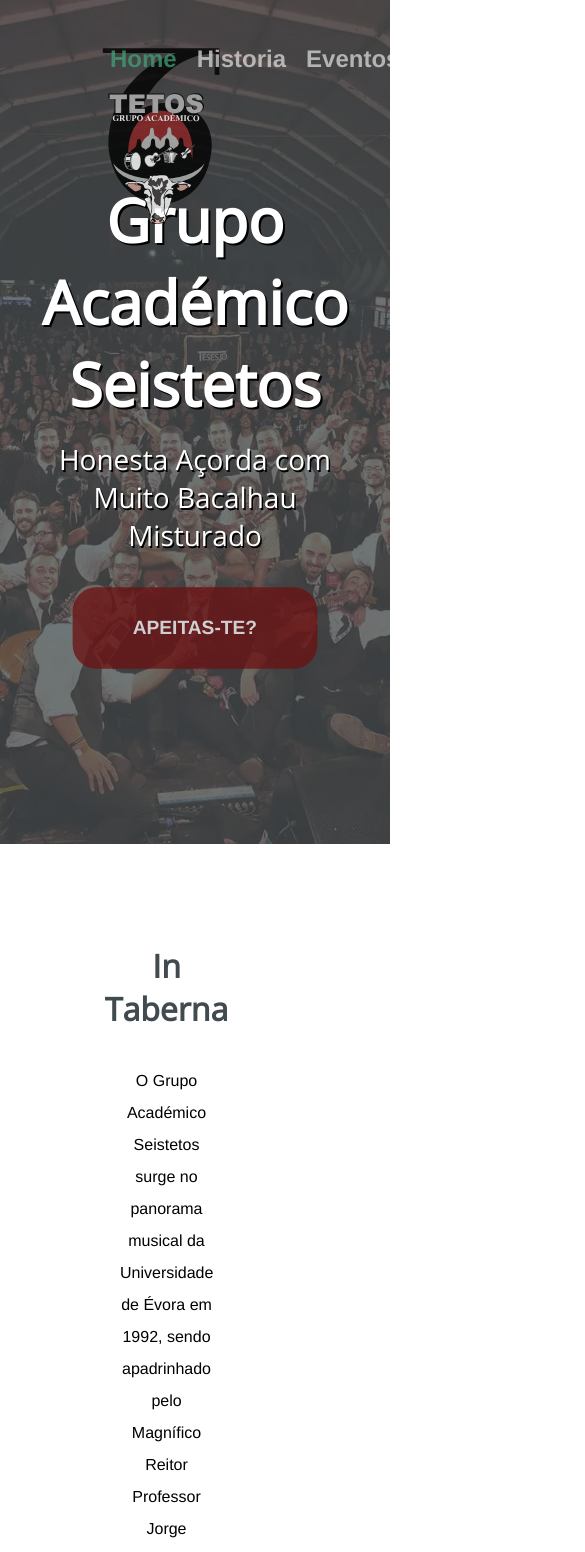
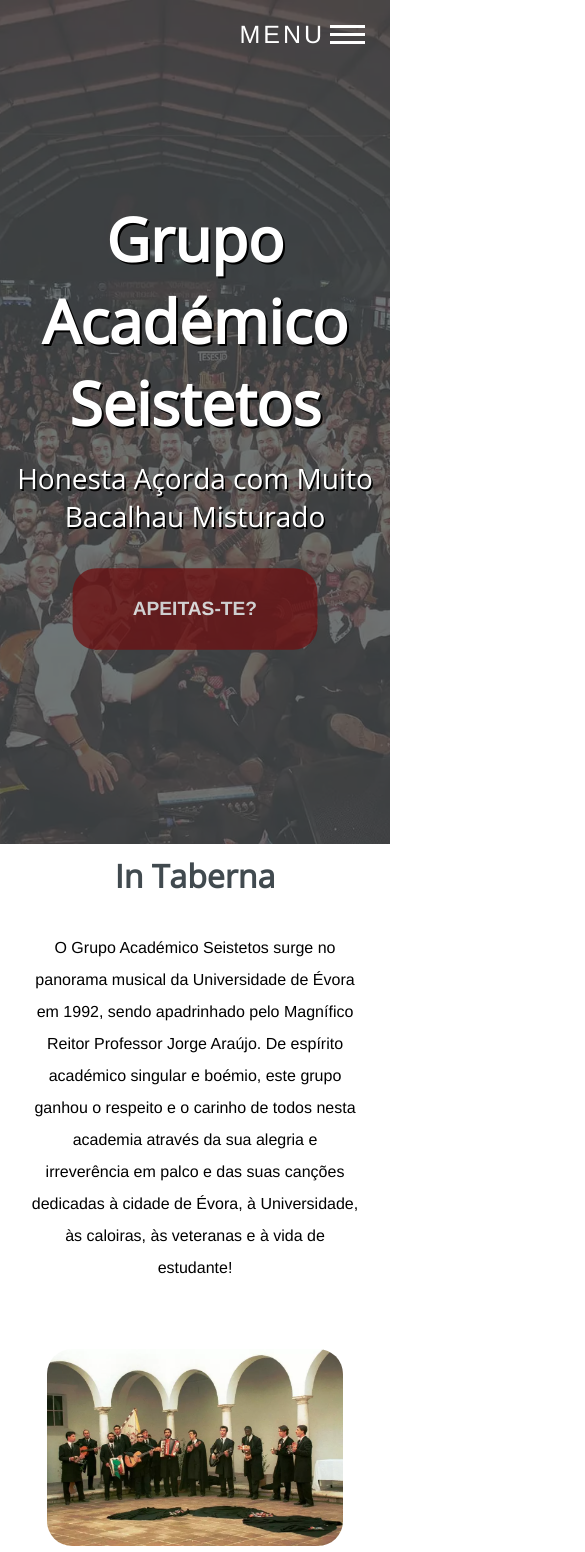
Before and after one commit to MrValraven/seistetos, a Vue app: page /#/ in a window 390 px wide. Shown: the top 1552 px of the page, 585 px wide, since content can reach past the window. Built offline with nearby package versions, Linux system fonts and the light colour scheme.

Commit message:
added mobile mode

```diff
--- a/src/components/FeatureCard.vue
+++ b/src/components/FeatureCard.vue
@@ -32,7 +32,6 @@
 	padding: 20px;
 	text-align: center;
 	margin: 10px;
-    box-shadow: -4px -4px 15px rgba(255,255,255,1) , 4px 4px 15px rgba(0,0,0,0.1);
 
     i {
         font-size: 50px;
--- /dev/null
+++ b/src/components/NavbarMobile.vue
@@ -0,0 +1,127 @@
+<template>
+    <nav class="mobileNav">
+        <ul class="navLinks" :class="isActive">
+            <li><router-link to="/">Home</router-link></li>
+            <li><router-link :to="{ name: 'Historia' }">Historia</router-link></li>
+            <li><router-link :to="{ name: 'Eventos' }">Eventos</router-link></li>
+            <li><router-link :to="{ name: 'Tetos' }">Tetos</router-link></li>
+            <li><router-link :to="{ name: 'Discografia' }">Discografia</router-link></li>
+            <li><router-link :to="{ name: 'Contactos' }">Contactos</router-link></li>
+        </ul>
+
+        <div class="burger" @click="toggleClass()">
+            <div class="burgerText">MENU</div>
+            <div class="drawing" :class="newClass">
+                <div class="line1"></div>
+                <div class="line2"></div>
+                <div class="line3"></div>
+            </div>
+        </div>
+
+    </nav>
+</template>
+
+<script lang="ts">
+import { defineComponent } from 'vue'
+export default defineComponent({
+    name: "MobileNav",
+    data() {
+        return {
+            toggle: false,
+            newClass: "",
+            isActive: "",
+        }
+    },
+    methods: {
+        toggleClass() {
+            this.toggle = !this.toggle;
+            this.toggle ? this.newClass = "toggle" : this.newClass = "";
+            this.toggle ? this.isActive = "isActive" : this.isActive = "";
+        }
+    }
+});
+</script>
+
+<style lang="scss">
+
+body {
+		overflow-x: hidden;
+	}
+
+.mobileNav {
+    position: absolute;
+	z-index: 10;
+	width: 100%;
+	opacity: 1;
+	color: #fff;
+	padding: 35px 100px 0;
+
+    .navLinks {
+        position: absolute;
+        right: 0px;
+        height: 100vh;
+        top: 0vh;
+        background-color: #6d1112;
+        display: none;
+        flex-direction: column;
+        align-items: center;
+        justify-content: space-around;
+        opacity: 0;
+        width: 100%;
+        transition: all 0.4s ease-in;
+
+        li {
+            opacity: 1;
+            letter-spacing: 5px;
+            font-size: 20px;
+            text-transform: uppercase;
+        }
+	}
+
+    .isActive {
+        transform: translateX(0%);
+        display: flex;
+        opacity: 1;
+    }
+
+    .burger {
+        display: flex;
+        cursor: pointer;
+        position: fixed;
+        top: 20px;
+        right: 20px;
+
+        .burgerText {
+            font-size: 25px;
+            letter-spacing: 3px;
+        }
+
+        .drawing div{
+            width: 35px;
+            height: 3px;
+            margin: 5px;
+            background-color: white;
+            transition: all 0.3s ease;
+        }
+
+         .toggle {
+
+            .line1 {
+                transform: rotate(-45deg) translate(-5px, 6px);
+            }
+
+            .line2 {
+                opacity: 0;
+            }
+
+            .line3 {
+                transform: rotate(45deg) translate(-5px, -6px);
+            }
+
+        }
+
+    }
+}
+
+
+</style>
--- a/src/components/SmallCard.vue
+++ b/src/components/SmallCard.vue
@@ -24,7 +24,7 @@
 });
 </script>>
 
-<style lang="scss">
+<style lang="scss" scoped>
 
 .box {
 	position: relative;
--- a/src/components/Song.vue
+++ b/src/components/Song.vue
@@ -24,7 +24,7 @@
 });
 </script>
 
-<style lang="scss">
+<style lang="scss" scoped>
 
 .song {
     font-size: 30px;
--- a/src/components/SongCard.vue
+++ b/src/components/SongCard.vue
@@ -31,7 +31,7 @@
 });
 </script>
 
-<style>
+<style scoped>
 
 
 .musicas {
--- a/src/components/TetoCard.vue
+++ b/src/components/TetoCard.vue
@@ -20,11 +20,10 @@
 });
 </script>
 
-<style lang="scss">
+<style lang="scss" scoped>
 
 .card {
     margin: 10px;
-    box-shadow: -4px -4px 15px rgba(255,255,255,1) , 4px 4px 15px rgba(0,0,0,0.1);
 
     p {
         justify-content: center;
@@ -53,4 +52,11 @@
 
 }
 
+@media (max-width: 400px) {
+    .card {
+      padding: 10px;
+    }
+
+}
+
 </style>
--- a/src/views/Eventos.vue
+++ b/src/views/Eventos.vue
@@ -1,6 +1,7 @@
 <template>
   <ScrollToTopButton v-if="!isAtTop"  @click="scrollToElement('.header')"/>
-  <Navbar />
+  <NavbarMobile v-if="mobileMode" />
+  <Navbar v-if="!mobileMode" />
   <Hero :backgroundImage="getImgURL('tetosMatriculas.webp')" title="Os nossos Eventos" subtitle="Honesta Açorda com Muito Bacalhau Misturado" callToAction="Apeitas-te?" />
   <section class="ourStory">
     <ul class="indice">
@@ -48,6 +49,7 @@
 <script lang="ts">
 import { defineComponent } from 'vue';
 import Navbar from '../components/Navbar.vue';
+import NavbarMobile from '../components/NavbarMobile.vue';
 import Hero from '../components/Hero.vue';
 import ApeitaBtn from '../components/ApeitaBtn.vue';
 import TextCard from '../components/TextCard.vue';
@@ -59,6 +61,7 @@
   data() {
     return {
       isAtTop: true,
+      mobileMode: false,
       showingDefault: true,
       showingBadalo: false,
       showingBaile: false,
@@ -130,6 +133,7 @@
   },
   components: {
     Navbar,
+    NavbarMobile,
     ApeitaBtn,
     ScrollToTopButton,
     TextCard,
@@ -138,9 +142,12 @@
   },
   created() {
     window.addEventListener('scroll', this.handleScroll);
+    this.handleResize();
+    window.addEventListener('resize', this.handleResize);
   },
   unmounted() {
     window.removeEventListener('scroll', this.handleScroll);
+    window.removeEventListener('resize', this.handleResize);
   },
   methods: {
     getImgURL(image: String) {
@@ -155,6 +162,9 @@
     },
     handleScroll () {
       window.pageYOffset >= 100 ? this.isAtTop = false : this.isAtTop = true;
+    },
+    handleResize () {
+      this.mobileMode = window.innerWidth <= 1015;
     },
     showBadalo() {
       this.showingBadalo = true;
--- a/src/views/Home.vue
+++ b/src/views/Home.vue
@@ -1,6 +1,7 @@
 <template>
-  <ScrollToTopButton v-if="!isAtTop"  @click="scrollToElement('.header')"/>
-  <Navbar class="navbar" />
+  <ScrollToTopButton v-if="!isAtTop"  @click="scrollToElement('body')"/>
+  <NavbarMobile v-if="mobileMode" />
+  <Navbar v-if="!mobileMode" class="navbar" />
   <Hero :backgroundImage="getImgURL('tetosRececao.webp')" title="Grupo Académico Seistetos" subtitle="Honesta Açorda com Muito Bacalhau Misturado" callToAction="Apeitas-te?" />
 
   <section class="work">
@@ -27,9 +28,9 @@
        <FeatureCard v-for="feature in features" :key="feature.id" :icon="feature.icon" :title="feature.subtitle" :description="feature.description" />
     </ul>
 
-    <div class="viagens">
+    <div v-if="!mobileMode" class="viagens">
       <img class="viagens" src="../assets/media/tetosLisboa.webp" alt="">
-      <img class="viagens" src="../assets/media/tetosCovilha.webp" alt="">
+      <img  class="viagens" src="../assets/media/tetosCovilha.webp" alt="">
     </div>
 	</section>
 
@@ -50,7 +51,7 @@
 		<p>Tens vontade de aprender, orgulho para demonstrar o teu espirito académico, um estomâgo e fígado impertubável? Estás pronto para sair para a rua, cantar as nossas canções, trovando à luz da lua para conquistar corações?</p>
 		<hr>
 
-		<ApeitaBtn callToAction="Contacta-nos!" />
+		<router-link class="routerLink" :to="{ name: 'Contactos' }" ><ApeitaBtn callToAction="Contacta-nos!" /></router-link>
 	</section>
   <Footer />
 </template>
@@ -58,6 +59,7 @@
 <script lang="ts">
 import { defineComponent } from 'vue';
 import Navbar from '../components/Navbar.vue';
+import NavbarMobile from '../components/NavbarMobile.vue';
 import Hero from '../components/Hero.vue';
 import ApeitaBtn from '../components/ApeitaBtn.vue';
 import ScrollToTopButton from '../components/ScrollToTopButton.vue';
@@ -70,6 +72,7 @@
   data() {
     return {
       isAtTop: true,
+      mobileMode: false,
       tetosReviews: [
         {id: 1, imgPath: "serodio.webp", quote: "É teres sempre alguém pronto a ajudar quando precisas, é estares sempre rodeado de boa música, é teres o melhor que a UÉ pode oferecer!", author: 'Nuno "Caçador" Serôdio' },
         {id: 2, imgPath: "seixas.webp", quote: "Honestamente, lembro-me de pouca coisa, mas o fígado tem cá umas marcas.", author: 'João "Wolverine" Seixas' },
@@ -84,6 +87,7 @@
   },
   components: {
     Navbar,
+    NavbarMobile,
     ApeitaBtn,
     ScrollToTopButton,
     TetoCard,
@@ -93,9 +97,12 @@
   },
   created() {
     window.addEventListener('scroll', this.handleScroll);
+    this.handleResize();
+    window.addEventListener('resize', this.handleResize);
   },
   unmounted() {
     window.removeEventListener('scroll', this.handleScroll);
+    window.removeEventListener('resize', this.handleResize);
   },
   methods: {
     getImgURL(image: String) {
@@ -110,7 +117,10 @@
     },
     handleScroll () {
       window.pageYOffset >= 100 ? this.isAtTop = false : this.isAtTop = true;
-    }
+    },
+    handleResize () {
+      this.mobileMode = window.innerWidth <= 1015;
+    },
   },
 });
 </script>
@@ -153,6 +163,7 @@
     padding: 0 20px;
     line-height: 2;
   }
+
 }
 
 .grid  {
@@ -166,7 +177,8 @@
   justify-content: space-around;
 
   .info {
-    width: 70%;
+    min-width: 50%;
+    margin-right: 50px;
   }
 
  .viagens {
@@ -205,6 +217,43 @@
   p {
     font-size: 20px;
   }
+
+  .routerLink {
+    opacity: 1;
+  }
+}
+
+@media (max-width: 1015px) {
+  section {
+    padding: 10px 10px;
+  }
+  .work {
+    flex-direction: column;
+    justify-content: center;
+
+    .info {
+        width: 100%;
+        margin-right: 0;
+
+        p {
+          width: 100%;
+        }
+      }
+  }
+
+  .grid {
+    flex-direction: column;
+  }
+
+
+
+  .features {
+    width: 100%;
+  }
+
+  .viagens img {
+    max-width: 80%;
+  }
 }
 
 </style>
--- a/src/views/Tetos.vue
+++ b/src/views/Tetos.vue
@@ -1,6 +1,7 @@
 <template>
     <ScrollToTopButton v-if="!isAtTop"  @click="scrollToElement('.header')"/>
-    <Navbar />
+    <NavbarMobile v-if="mobileMode" />
+    <Navbar v-if="!mobileMode" />
     <Hero :backgroundImage="getImgURL('tetosBilhar.webp')" title="Quem somos?" subtitle="Honesta Açorda com Muito Bacalhau Misturado" callToAction="Apeitas-te?" />
     <section class="members">
         <ul class="indice">
@@ -26,6 +27,7 @@
 import {defineComponent} from 'vue';
 import ScrollToTopButton from '../components/ScrollToTopButton.vue';
 import Navbar from '../components/Navbar.vue';
+import NavbarMobile from '../components/NavbarMobile.vue';
 import Hero from '../components/Hero.vue';
 import MembroCard from '../components/MembroCard.vue';
 
@@ -34,12 +36,14 @@
   components: {
     ScrollToTopButton,
     Navbar,
+    NavbarMobile,
     Hero,
     MembroCard
   },
   data() {
     return {
         isAtTop: true,
+        mobileMode: false,
         showingFundadores: true,
         showingVelha: false,
         showingAtual: false,
@@ -126,6 +130,9 @@
     handleScroll () {
         window.pageYOffset >= 100 ? this.isAtTop = false : this.isAtTop = true;
     },
+    handleResize () {
+        this.mobileMode = window.innerWidth <= 1015;
+    },
     showFundadores() {
         this.showingFundadores = true;
         this.showingVelha = false;
@@ -144,9 +151,12 @@
   },
     created() {
         window.addEventListener('scroll', this.handleScroll);
+        this.handleResize();
+        window.addEventListener('resize', this.handleResize);
     },
     unmounted() {
         window.removeEventListener('scroll', this.handleScroll);
+        window.removeEventListener('resize', this.handleResize);
     },
 });
 </script>
```
Also changed, not shown: src/views/Contactos.vue (+12 -2 lines), src/views/Discografia.vue (+11 -1 lines), src/views/Historia.vue (+11 -1 lines).
